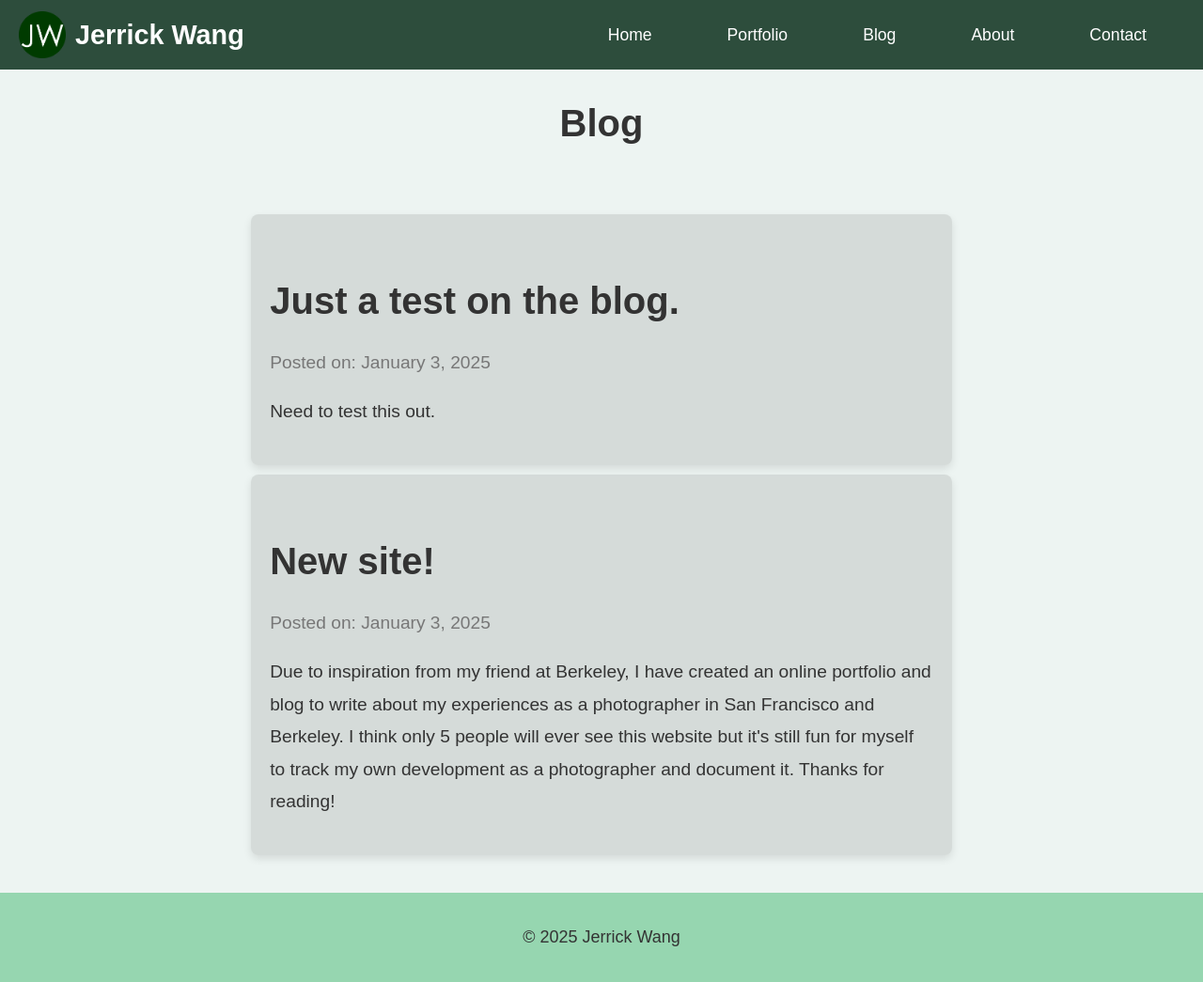
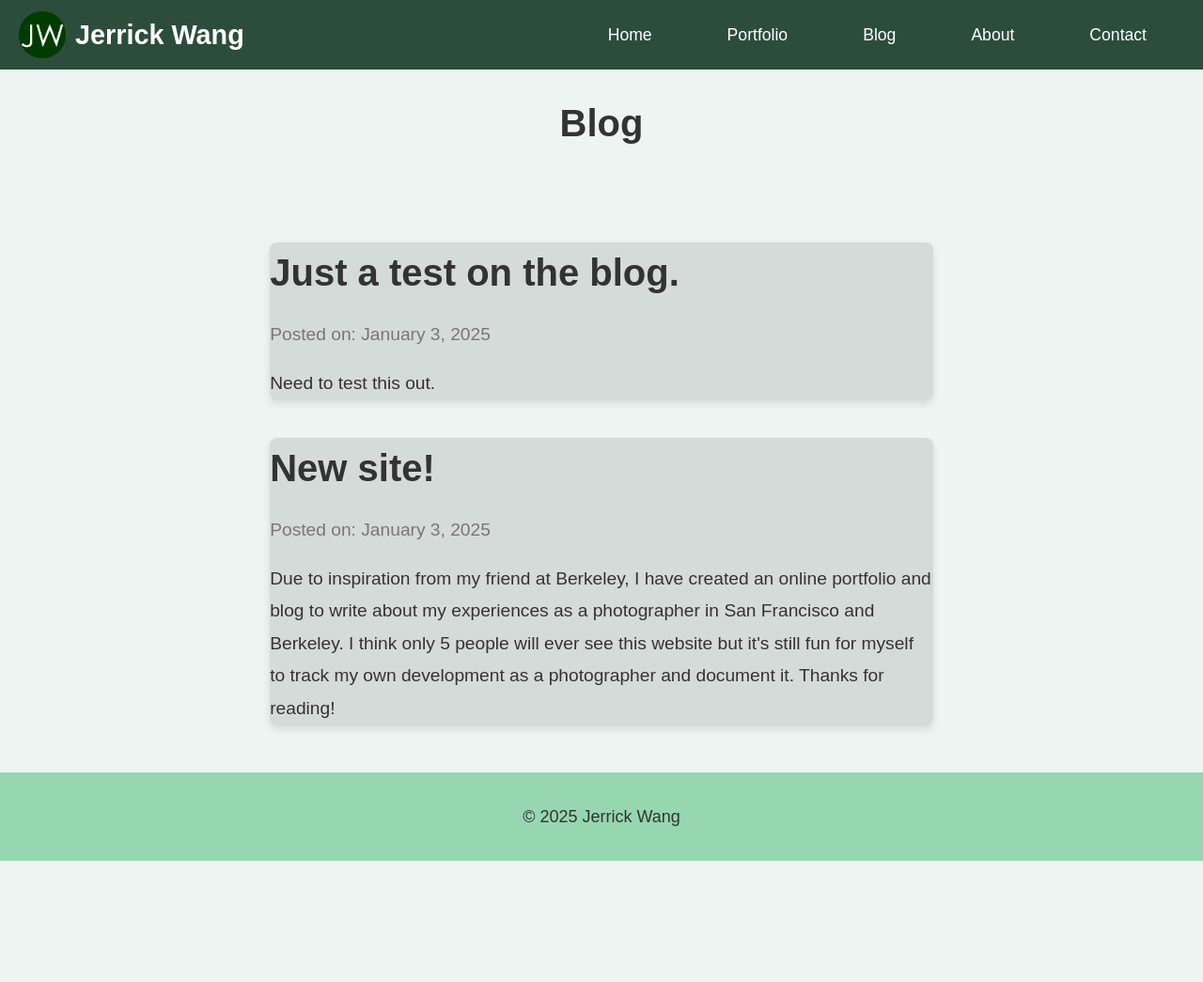
Before and after one commit to jerrickwang/jerrickwang.github.io, a Jekyll site: the page built from blog.md, in a window 1280 px wide and 1045 px high. Shown: the whole window at 94% size. Built offline with Jekyll 4.4.1, drawn with Linux system fonts in a browser that asks for light colours.

Commit message:
Update style.css

```diff
--- a/assets/css/style.css
+++ b/assets/css/style.css
@@ -239,8 +239,8 @@ button:hover {
 /* Blog Post Container */
 .blog-post-container {
   width: 90%;
-  margin: 10px auto; /* Reduced the margin to decrease space above the container */
-  padding: 20px;
+  margin: 20px auto; /* Reduced the margin to decrease space above the container */
+  padding: 0px;
   background-color: rgba(0, 0, 0, 0.1);
   border-radius: 8px;
   box-shadow: 0 4px 8px rgba(0, 0, 0, 0.1);
@@ -250,7 +250,7 @@ button:hover {
   font-size: 2.5rem;
   font-weight: 700;
   color: #333;
-  margin-bottom: 10px; /* Reduced space below the title */
+  margin-bottom: 0px; /* Reduced space below the title */
 }
 
 .post-date {
```
